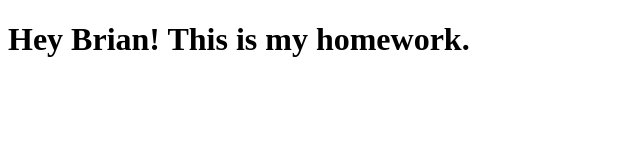
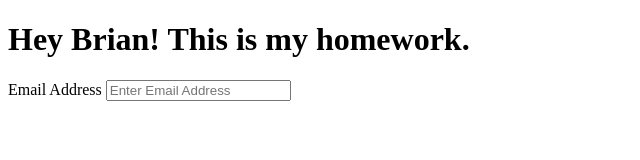
Before and after one commit to DMDBari/W1_D1_Homework, a plain HTML site: page index.html in a window 1280 px wide. Shown: the whole page, without its empty margins (0-640 px from the left). Drawn offline with Linux system fonts and the light colour scheme.

Commit message:
added an input for email

```diff
--- a/index.html
+++ b/index.html
@@ -7,5 +7,9 @@
 </head>
 <body>
     <h1>Hey Brian! This is my homework.</h1>
+    <form action="">
+        <label for="emailAddress">Email Address</label>
+        <input type="text" name="emailAddress" id="emailAddress" placeholder="Enter Email Address">
+    </form>
 </body>
 </html>
```
